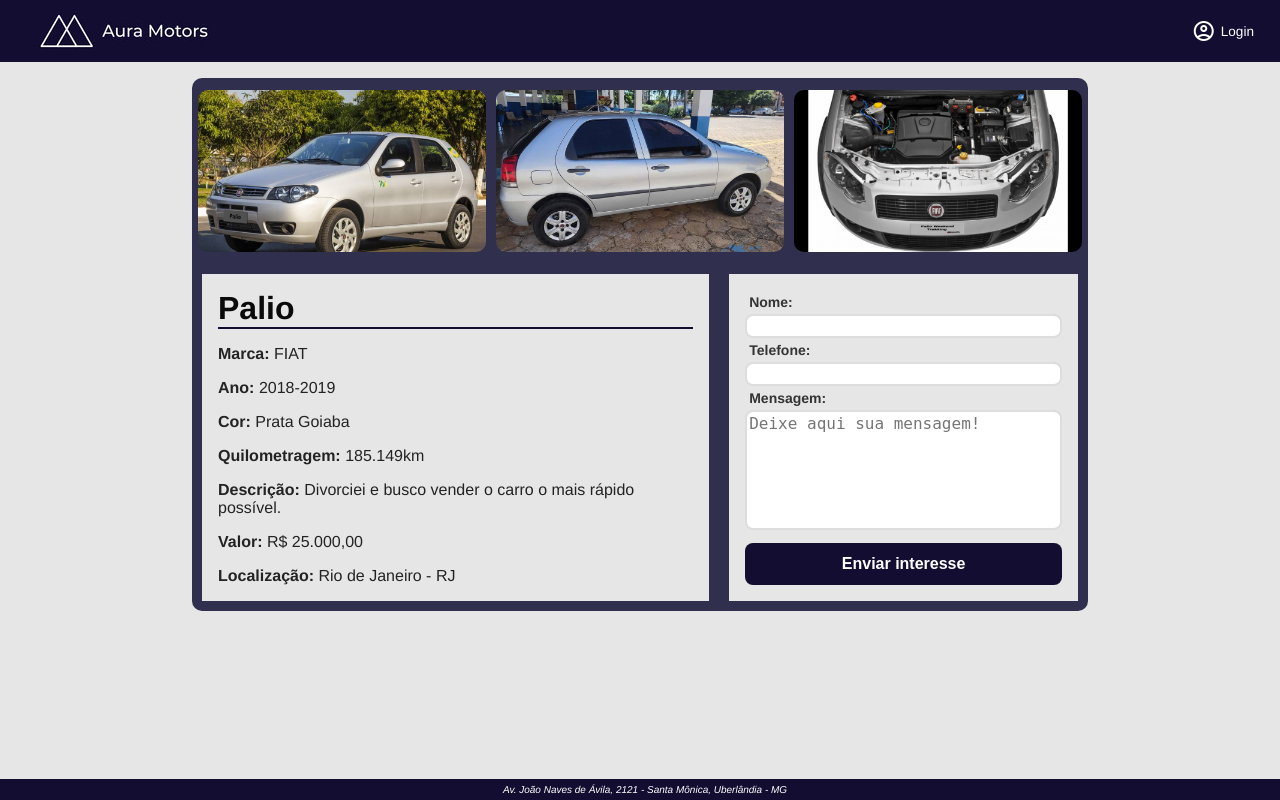
After one commit to ViniciusDMRocha/AuraMotorsProject, a PHP site: page /detalhe.html in a window 1280 px wide. The commit adds this page. Run offline with PHP 8.4, Linux system fonts and the light colour scheme.

Commit message:
Realização da página referente ao tópico 2.4

```diff
--- /dev/null
+++ b/detalhe.html
@@ -0,0 +1,72 @@
+<!DOCTYPE html>
+<html lang="pt-BR">
+  <head>
+    <meta charset="UTF-8" />
+    <title>Curious Cars</title>
+    <link rel="stylesheet" href="./styles/detalhe.css" />
+    <link rel="stylesheet" href="https://fonts.googleapis.com/css2?family=Material+Symbols+Outlined:opsz,wght,FILL,GRAD@20..48,100..700,0..1,-50..200" />
+    <meta name="viewport" content="width=device-width, inicial-s">
+  </head>
+
+  <body>
+
+    <nav>
+      <ul>
+        <li><a href="index.html"><img src="./images/logo.png" alt="logo"></a></li>
+        <li><a href="login.html"><span class="material-symbols-outlined">
+          account_circle
+          </span>Login</a></li>
+      </ul>
+    </nav>
+
+    <main>
+
+        <div class="container">
+            <img src="images/palioHD.jpg" alt="palio">
+            <img src="images/palio2.jpg" alt="palio">
+            <img src="images/palio3.jpg" alt="palio">
+        </div>
+
+        <div class="info">
+            <div class="detalhes">
+                <h2>Palio</h2>
+                <hr>
+                <p>Marca: <span>FIAT</span></p>
+                <p>Ano: <span>2018-2019 </span></p>
+                <p>Cor: <span>Prata Goiaba</span></p>
+                <p>Quilometragem: <span>185.149km </span></p>
+                <p>Descrição: <span>Divorciei e busco vender o carro o mais rápido possível.</span></p>
+                <p>Valor: <span>R$ 25.000,00</span></p>
+                <p>Localização: <span>Rio de Janeiro - RJ</span></p>
+            </div>
+
+            <div class="interesse">
+                <form action="">
+                    <div>
+                        <label for="nome">Nome:</label>
+                        <input type="text" name="nome" id="nome">
+                    </div>
+                    <div>
+                        <label for="telefone">Telefone:</label>
+                        <input type="tel" name="telefone" id="telefone">
+                    </div>
+                    <div>
+                        <label for="mensagem">Mensagem:</label>
+                        <textarea name="mensagem" id="mensagem" placeholder="Deixe aqui sua mensagem!"></textarea>
+                    </div>
+                    <button>Enviar interesse</button>
+                </form>
+
+            </div>
+        </div>
+
+    </main>
+
+    <footer>
+      <address>
+        Av. João Naves de Ávila, 2121 - Santa Mônica, Uberlândia - MG
+      </address>
+    </footer>
+
+  </body>
+</html>
--- /dev/null
+++ b/styles/detalhe.css
@@ -0,0 +1,203 @@
+body {
+  background-color: #e6e6e6;
+  font-family: Helvetica;
+  font-size: 85%;
+  margin: 0;
+  padding: 0;
+  box-sizing: border-box;
+  color: rgb(10, 10, 10);
+}
+
+hr {
+  border: none;
+  height: 2px;
+  background-color: #120d31;
+  margin: 0;
+}
+
+main {
+  width: 70%;
+  margin: 0 auto;
+  display: flex;
+  flex-wrap: wrap;
+  justify-content: center;
+  margin-top: 1rem;
+  flex-direction: column;
+}
+
+nav {
+  position: sticky;
+  top: 0;
+  background-color: #120d31;
+  padding: 1px;
+}
+
+nav ul {
+  display: flex;
+  align-items: center;
+  justify-content: space-between;
+  margin: 0 auto;
+  list-style: none;
+  gap: 20px;
+  padding: 0;
+}
+
+nav li {
+  display: flex;
+  align-items: center;
+  justify-content: center;
+  padding: 0px 25px;
+}
+
+nav ul li a {
+  display: flex;
+  align-items: center;
+  text-decoration: none;
+  gap: 5px;
+  text-decoration: none;
+  color: white;
+}
+
+footer {
+  background-color: #120d31;
+  color: white;
+  text-align: center;
+  padding: 5px;
+  position: fixed;
+  bottom: 0;
+  width: 100%;
+  font-size: x-small;
+}
+
+.container {
+    display: flex;
+    justify-content: center;
+    gap: 10px;
+    max-width: 100%;
+    padding: 12px;
+    background-color: #302F4D;
+    border-radius: 10px 10px 0px 0px;
+}
+
+.container img {
+    display: flex;
+    flex: 1;
+    max-width: 33%;
+    height: auto;
+    border-radius: 10px;
+}
+
+.info {
+    display: flex;
+    margin-bottom: 2rem;
+}
+
+.detalhes {
+    border: 10px solid #302F4D;
+    border-radius: 0px 0px 0px 10px;
+    padding: 1rem 1rem 0rem 1rem;
+    width: 60%;
+}
+
+.detalhes h2 {
+    font-weight: bold;
+    font-size: 2rem;
+    margin: 0 auto;
+}
+
+.detalhes p {
+    font-size: medium;
+    font-weight: bold;
+    color: rgb(35, 35, 35);
+}
+
+.detalhes span {
+    font-weight: normal;
+}
+
+.interesse {
+    border: 10px solid #302F4D;
+    border-radius: 0px 0px 10px 0px;
+    padding: 1rem 1rem 0rem 1rem;
+    width: 40%;
+}
+
+.interesse label {
+    display: block;
+    margin: 4px;
+    font-size: 14px;
+    font-weight: bold;
+    color: #333;
+}
+
+.interesse input,textarea,button {
+    width: 100%;
+    border: 2px solid #ddd;
+    border-radius: 8px;
+    font-size: 16px;
+    outline: none;
+    resize: none;
+    box-sizing: border-box;
+}
+
+textarea {
+    min-height: 120px;
+    max-height: 120px;
+    margin-bottom: 10px;
+}
+
+button {
+    box-sizing: border-box;
+    width: 100%;
+    padding: 12px;
+    font-size: 16px;
+    font-weight: bold;
+    color: white;
+    background: #120d31;
+    border: none;
+    border-radius: 8px;
+    cursor: pointer;
+}
+
+@media (max-width: 600px) {
+
+    body {
+        width: 100%;
+    }
+
+    .container {
+        width: 100%;
+        display: flex;
+        flex-direction: column;
+        flex: 1;
+        margin: 0 auto;
+        box-sizing: border-box;
+    }
+
+    .container img {
+        max-width: 100%;
+        width: auto;
+        max-height: 200px;
+        border-radius: 10px;
+    }
+
+    .info {
+        flex-direction: column;
+    }
+
+    .detalhes{
+        border-radius: 0px;
+        width: 100%;
+        box-sizing: border-box;
+    }
+
+    .interesse{
+        border-radius: 0px 0px 10px 10px;
+        width: 100%;
+        box-sizing: border-box;
+    }
+
+    button {
+        margin-bottom: 0.7rem;
+    }
+}
```
Also changed, not shown: index.html (+14 -0 lines), styles/index.css (+12 -2 lines), images/palio2.jpg (added), images/palio3.jpg (added).
